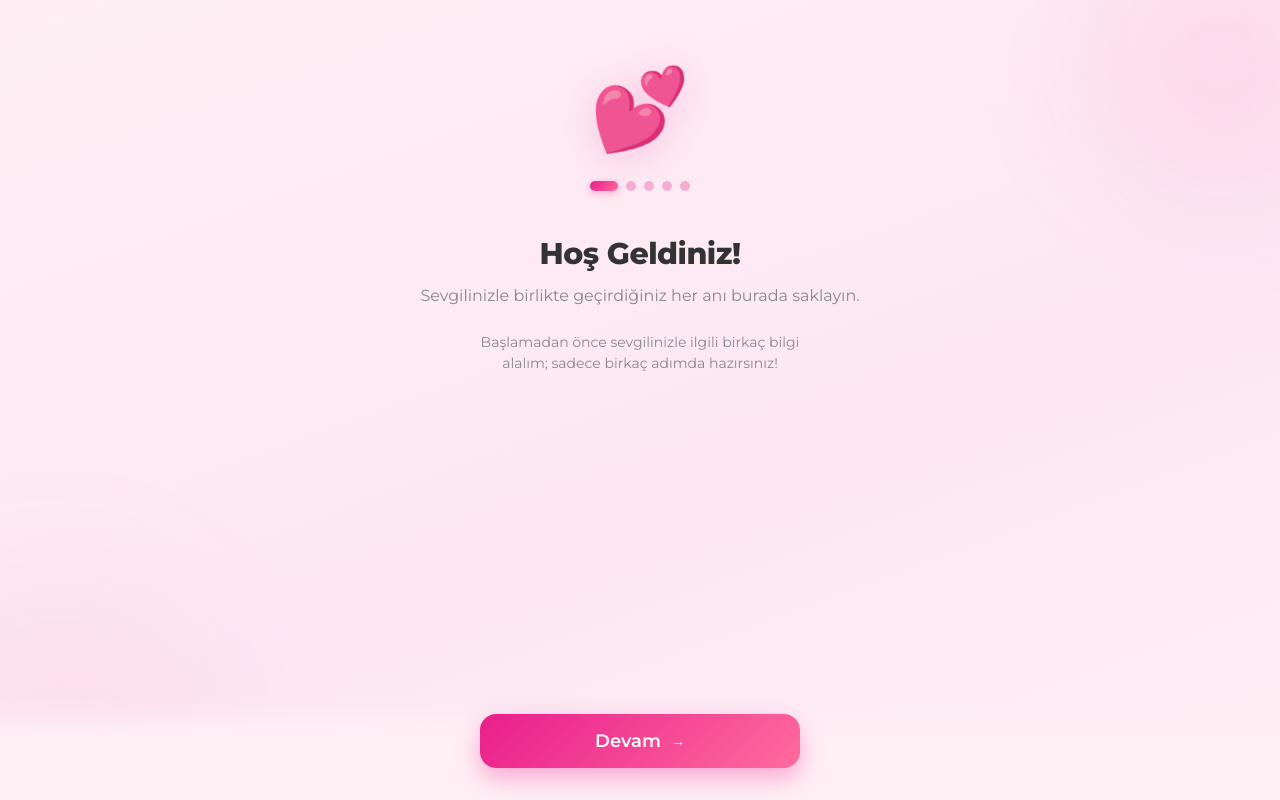
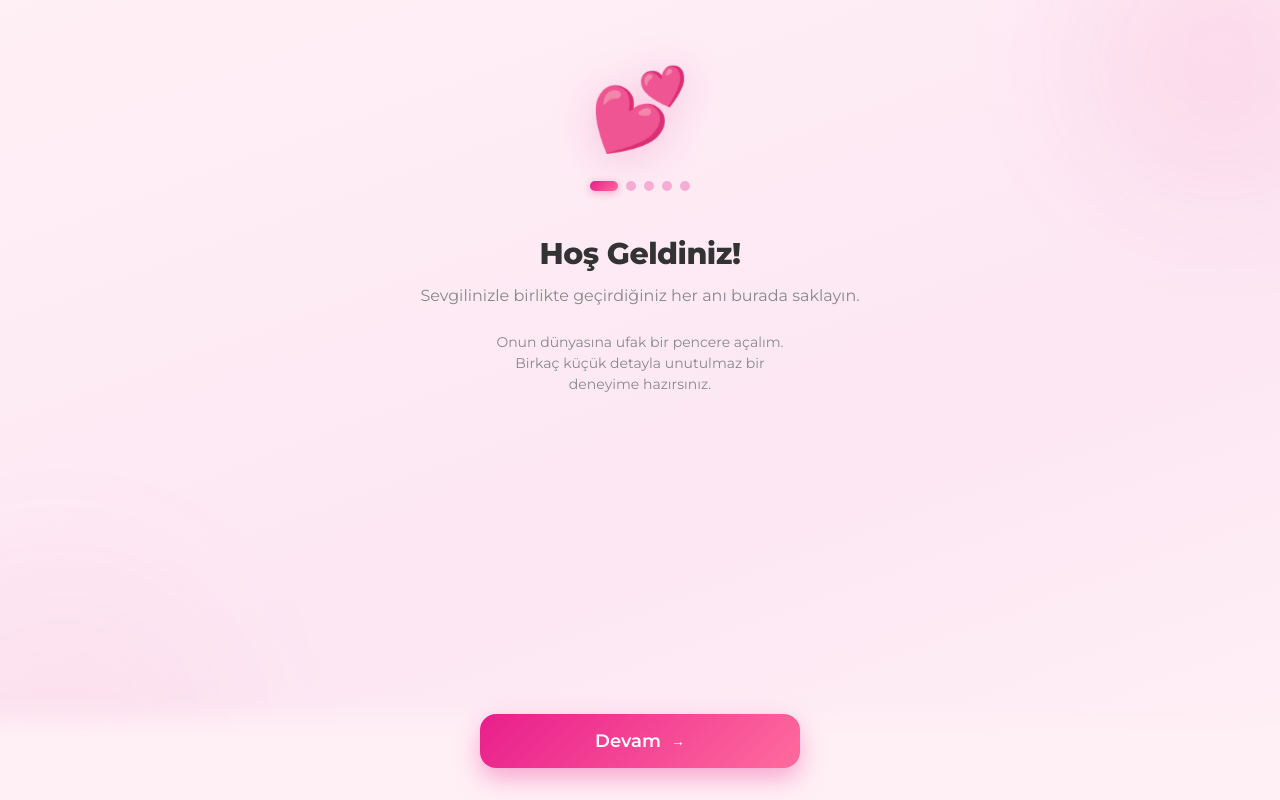
Before and after one commit to selimcan-stack/MySwan, a React (Vite) app: page / in a window 1280 px wide. Built offline with nearby package versions, Linux system fonts and the light colour scheme.

Commit message:
Update App.jsx

```diff
--- a/src/App.jsx
+++ b/src/App.jsx
@@ -263,7 +263,7 @@ function OnboardingScreen({ onFinish, T }) {
 
   const steps = [
     { emoji: "💕", title: "Hoş Geldiniz!", subtitle: "Sevgilinizle birlikte geçirdiğiniz her anı burada saklayın.",
-      content: <p style={{ color: T.textSec, fontSize: 14, lineHeight: 1.5, textAlign: "center", margin: 0 }}>Başlamadan önce sevgilinizle ilgili birkaç bilgi alalım; sadece birkaç adımda hazırsınız!</p>, canNext: true },
+      content: <p style={{ color: T.textSec, fontSize: 14, lineHeight: 1.5, textAlign: "center", margin: 0 }}>Onun dünyasına ufak bir pencere açalım. Birkaç küçük detayla unutulmaz bir deneyime hazırsınız.</p>, canNext: true },
     { emoji: "💑", title: "Seni Tanıyalım", subtitle: "Her şeyi senin için özelleştirelim.",
       content: (
         <div style={{ display: "flex", flexDirection: "column", gap: 14, width: "100%" }}>
```
